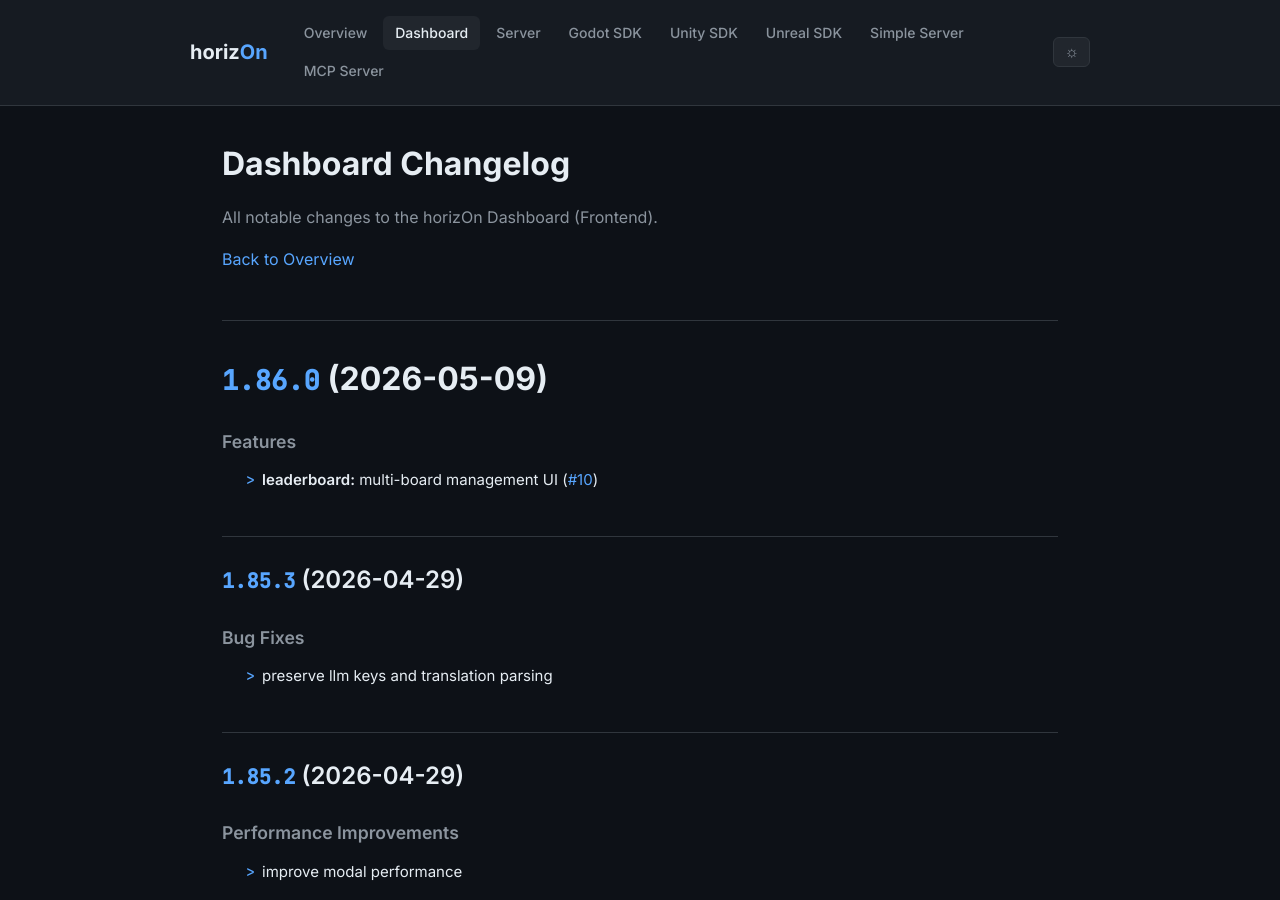
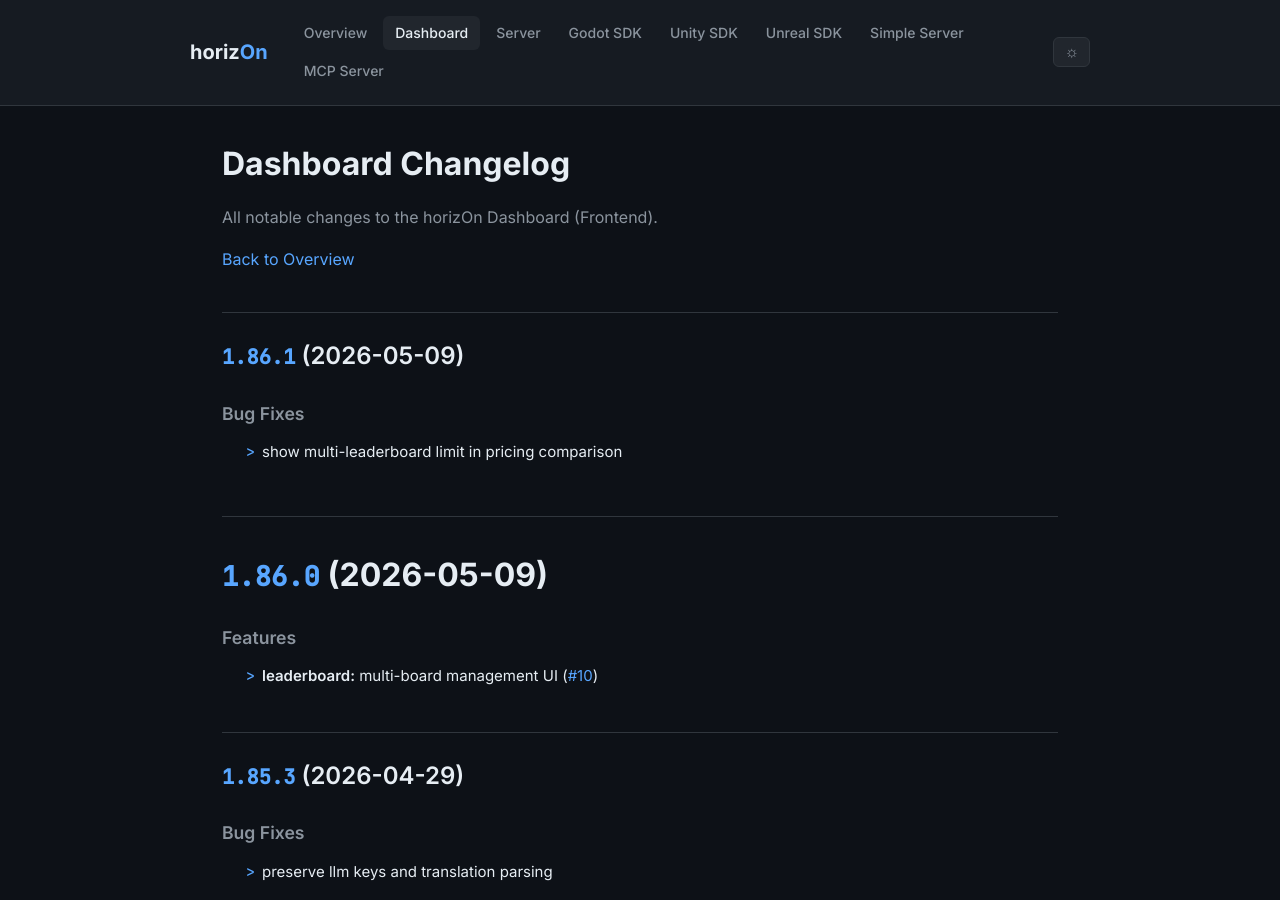
Before and after one commit to ProjectMakersDE/horizOn-Changelog, a Jekyll site: the page built from dashboard-changelog.md, in a window 1280 px wide and 900 px high. Built offline with Jekyll 4.4.1, drawn with Linux system fonts in a browser that asks for light colours.

Commit message:
chore: sync changelogs [skip ci]

```diff
--- a/dashboard-changelog.md
+++ b/dashboard-changelog.md
@@ -8,6 +8,13 @@ title: Dashboard Changelog
 All notable changes to the horizOn Dashboard (Frontend).
 
 [Back to Overview](.)
+
+## [1.86.1](https://github.com/ProjectMakersDE/horizOn-Dashboard/compare/v1.86.0...v1.86.1) (2026-05-09)
+
+
+### Bug Fixes
+
+* show multi-leaderboard limit in pricing comparison ([28aa975](https://github.com/ProjectMakersDE/horizOn-Dashboard/commit/28aa9750f42c0a911763e1fc0a5aae068a413475))
 
 # [1.86.0](https://github.com/ProjectMakersDE/horizOn-Dashboard/compare/v1.85.3...v1.86.0) (2026-05-09)
 
```
Also changed, not shown: index.md (+1 -1 lines).
